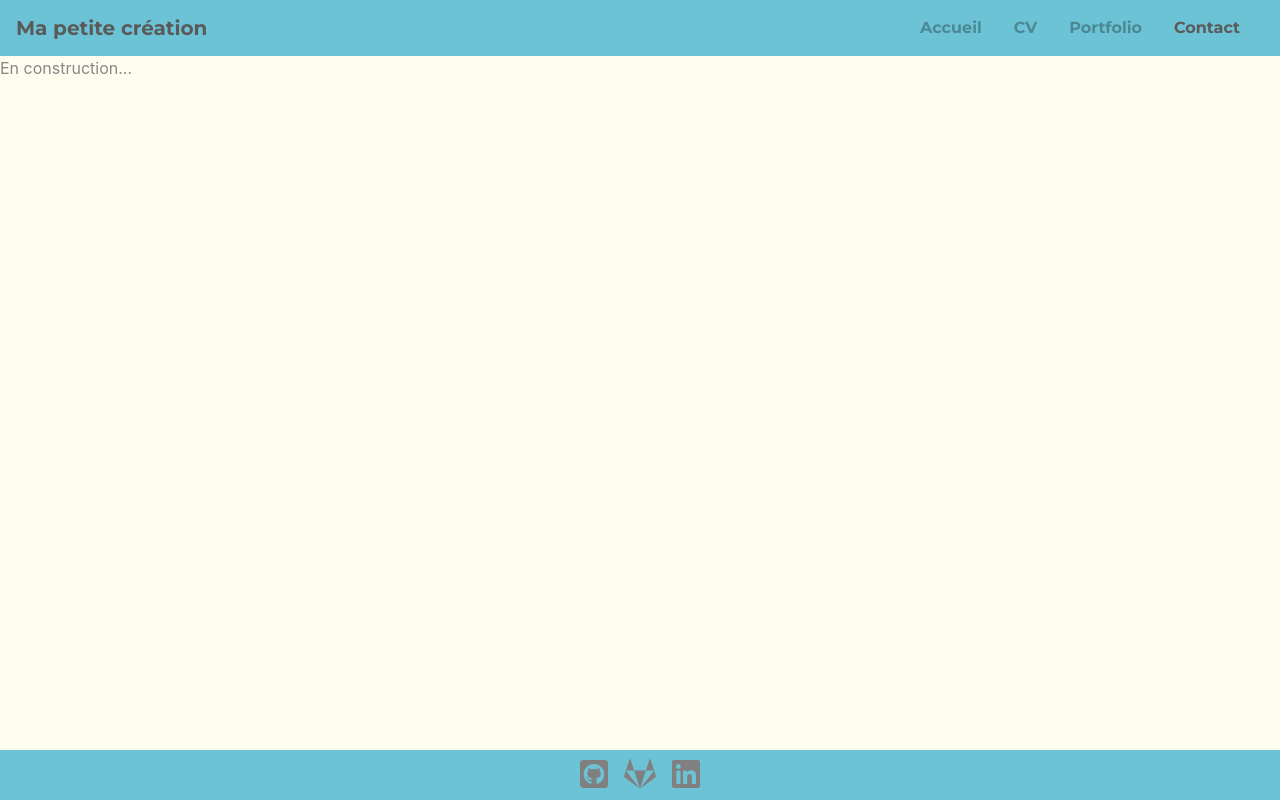
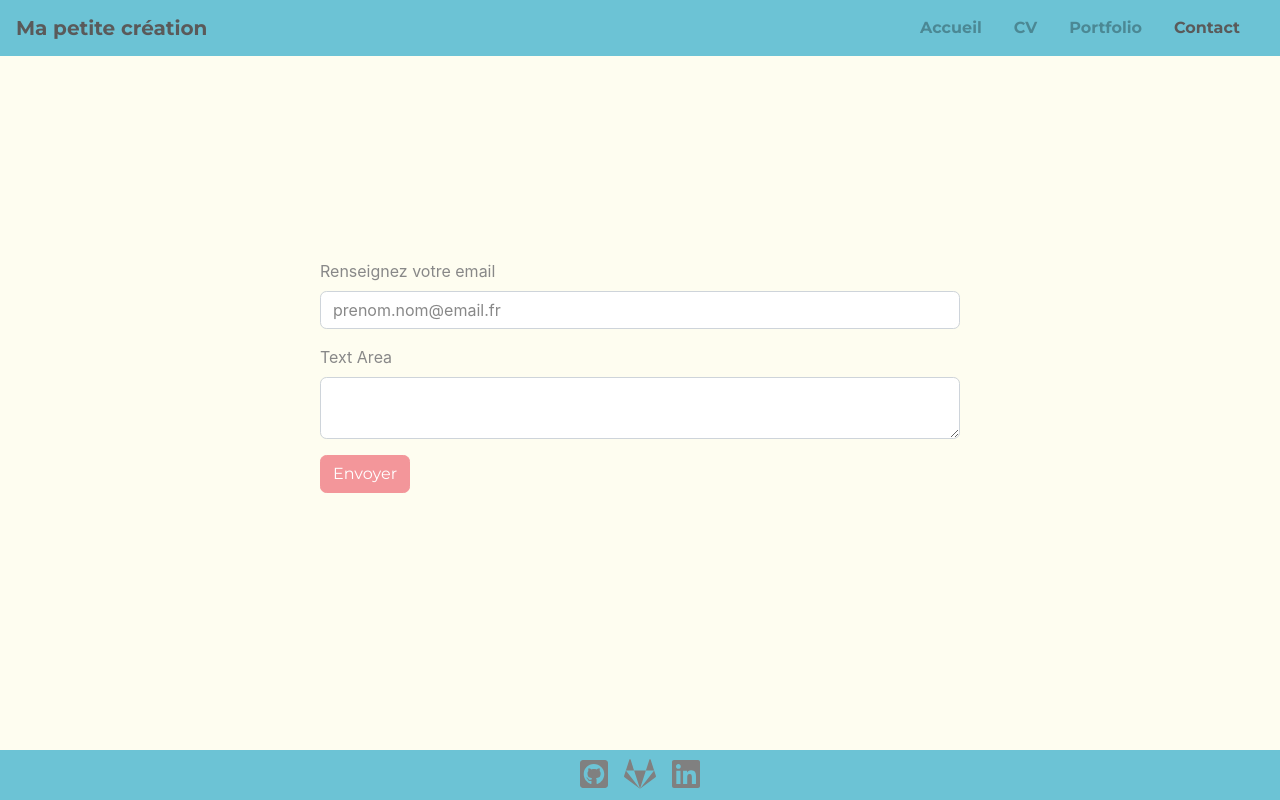
Before and after one commit to Zesysy/my-web-site, a Next.js app: page /contact in a window 1280 px wide. Built offline with nearby package versions, Linux system fonts and the light colour scheme.

Commit message:
creation of the contact page with addition of a connection with netlify to receive emails> to check if it works

```diff
--- /dev/null
+++ b/components/ContactForm.jsx
@@ -0,0 +1,77 @@
+import { Button, Form, FormGroup, Label, Input } from "reactstrap";
+import { useState } from "react";
+
+const encode = data => {
+  return Object.keys(data)
+    .map(key => encodeURIComponent(key) + "=" + encodeURIComponent(data[key]))
+    .join("&");
+};
+
+const ContactForm = () => {
+  const [contact, setContact] = useState({ email: "", text: "" });
+
+  const handleSubmit = e => {
+    fetch("/", {
+      method: "POST",
+      headers: { "Content-Type": "application/x-www-form-urlencoded" },
+      body: encode({ "form-name": "contact", ...contact })
+    })
+      .then(() => alert("Success!"))
+      .catch(error => alert(error));
+    console.log(contact.email);
+    console.log(contact.text);
+
+    e.preventDefault();
+  };
+
+  const handleChange = ({ currentTarget }) => {
+    const { value, name } = currentTarget;
+    setContact({ ...contact, [name]: value });
+  };
+
+  return (
+    <>
+      <section className="flexFormContact ">
+        <Form onSubmit={e => handleSubmit(e)} style={{ width: "40rem" }}>
+          <FormGroup>
+            <Label for="exampleEmail">Renseignez votre email</Label>
+            <Input
+              type="email"
+              name="email"
+              id="exampleEmail"
+              value={contact.email}
+              onChange={handleChange}
+              placeholder="prenom.nom@email.fr"
+              required
+            />
+          </FormGroup>
+          <FormGroup>
+            <Label for="exampleText">Text Area</Label>
+            <Input
+              type="textarea"
+              name="text"
+              id="exampleText"
+              value={contact.text}
+              onChange={handleChange}
+              required
+            />
+          </FormGroup>
+
+          <Button type="submit">Envoyer</Button>
+        </Form>
+      </section>
+      <style jsx>
+        {`
+          .flexFormContact {
+            display: flex;
+            height: 80vh;
+            align-items: center;
+            justify-content: center;
+          }
+        `}
+      </style>
+    </>
+  );
+};
+
+export default ContactForm;
--- a/components/resume/Qualifications.jsx
+++ b/components/resume/Qualifications.jsx
@@ -5,7 +5,7 @@ const Qualifications = () => {
         <h4>Diplômes et Formations</h4>
         <table>
           <tbody>
-            <tr>
+            <tr className="align-top">
               <td>2019</td>
               <td>
                 <strong>
@@ -32,7 +32,7 @@ const Qualifications = () => {
                 </ul>
               </td>
             </tr>
-            <tr>
+            <tr className="align-top">
               <td>2011</td>
               <td>
                 <strong>Diplôme d’Etat infirmier,</strong>{" "}
@@ -40,7 +40,7 @@ const Qualifications = () => {
                 Bayonne
               </td>
             </tr>
-            <tr>
+            <tr className="align-top">
               <td>2006</td>
               <td>
                 <strong>Baccalauréat série scientifique,</strong>{" "}
--- a/components/structure/Layout.jsx
+++ b/components/structure/Layout.jsx
@@ -7,6 +7,7 @@ config.autoAddCss = false;
 import Head from "./Head";
 import Header from "./Header";
 import Footer from "./Footer";
+import NetlifyFormHidden from "../utils/NetlifyFormHidden";
 
 const Layout = ({ children }) => {
   return (
@@ -15,6 +16,7 @@ const Layout = ({ children }) => {
       <Header />
       {children}
       <Footer />
+      <NetlifyFormHidden />
     </>
   );
 };
--- /dev/null
+++ b/components/utils/NetlifyFormHidden.jsx
@@ -0,0 +1,16 @@
+const NetlifyFormHidden = () => {
+  return (
+    <form
+      name="contact"
+      data-netlify="true"
+      netlify-honeypot="bot-field"
+      hidden
+    >
+      <input type="text" name="name" />
+      <input type="email" name="email" />
+      <textarea name="message" defaultValue={""} />
+    </form>
+  );
+};
+
+export default NetlifyFormHidden;
--- a/pages/contact.js
+++ b/pages/contact.js
@@ -1,5 +1,10 @@
 import Layout from "../components/structure/Layout";
+import ContactForm from "../components/ContactForm";
 
-const Contact = () => <Layout>En construction...</Layout>;
+const Contact = () => (
+  <Layout>
+    <ContactForm />
+  </Layout>
+);
 
 export default Contact;
```
